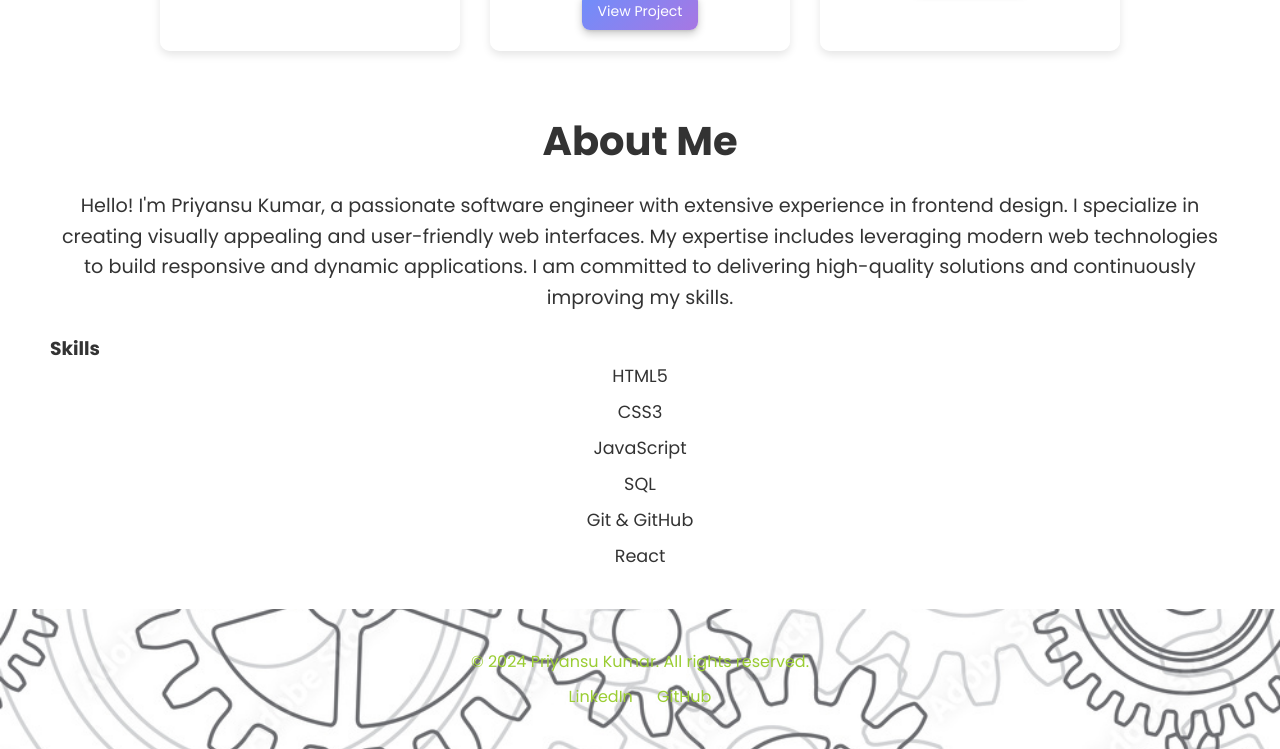
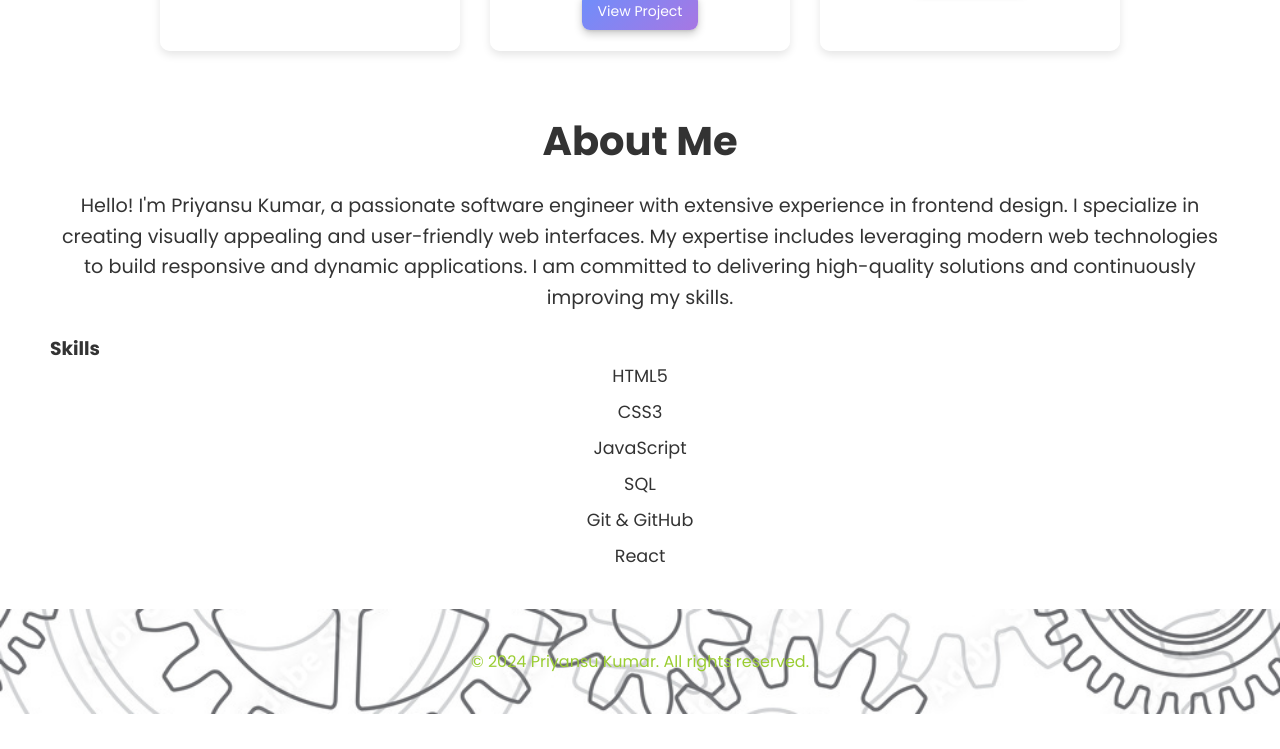
Before and after one commit to priyansu13/Portfolio, a plain HTML site: page index.html in a window 1280 px wide. Shown: the part 1346-2095 px from the top of the page. After the commit the page ends 2060 px from the top, so only its background shows below. Drawn offline with nearby package versions, Linux system fonts and the light colour scheme.

Commit message:
Update index.html

```diff
--- a/index.html
+++ b/index.html
@@ -73,10 +73,7 @@
     <footer class="footer">
         <div class="footer-content">
             <p>&copy; 2024 Priyansu Kumar. All rights reserved.</p>
-            <div class="footer-social">
-                <a href="https://www.linkedin.com/in/priyansu-kumar-3219b9172" target="_blank" class="footer-social-link">LinkedIn</a>
-                <a href="https://github.com/priyansu13" target="_blank" class="footer-social-link">GitHub</a>
-            </div>
+
         </div>
     </footer>
     <script type="module" src="https://unpkg.com/ionicons@7.1.0/dist/ionicons/ionicons.esm.js"></script>
```
